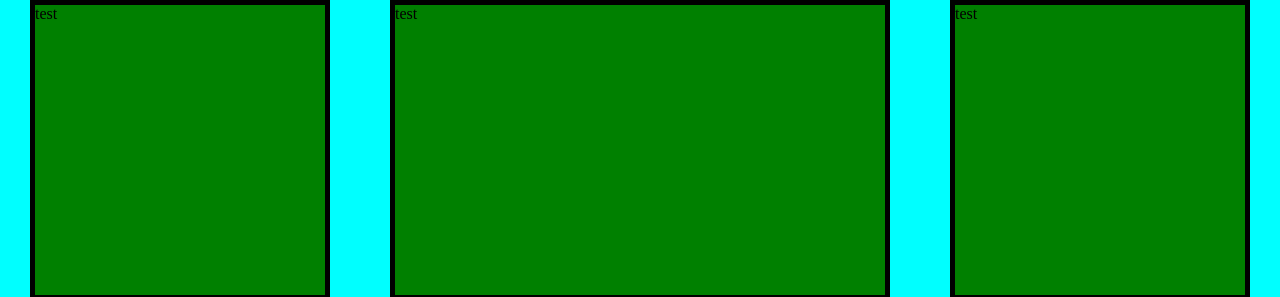
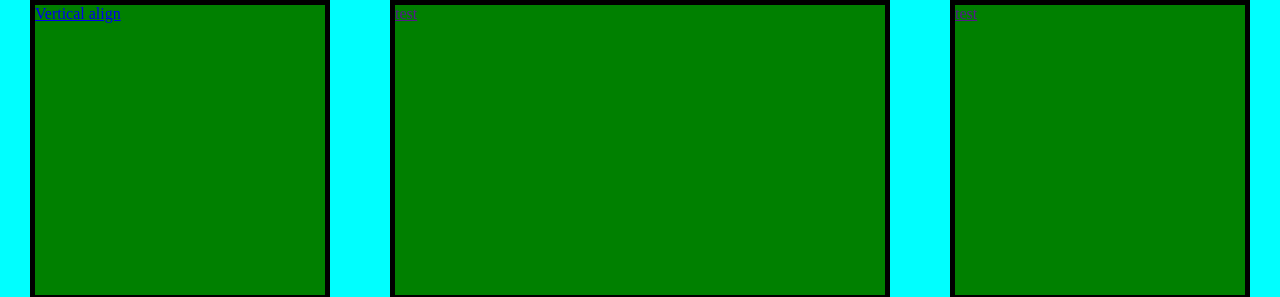
Before and after one commit to Harliamonti/flexbox, a plain HTML site: page index.html in a window 1280 px wide. Shown: the top 297 px of the page. Drawn offline with Linux system fonts and the light colour scheme.

Commit message:
Add boilerplate to vertical-align.html'

```diff
--- a/index.html
+++ b/index.html
@@ -10,9 +10,15 @@
 <body>
 
     <div class="flex-container">
-        <div class="flex-item">test</div>
-        <div id="big-flex-item"class="flex-item">test</div>
-        <div class="flex-item">test</div>
+        <div class="flex-item">
+            <a href="html/vertical-align.html">Vertical align</a>
+        </div>
+        <div id="big-flex-item"class="flex-item">
+            <a href="">test</a>
+        </div>
+        <div class="flex-item">
+            <a href="">test</a>
+        </div>
     </div>
 
     <div class="flex-container">
```
Also changed, not shown: html/vertical-align.html (added, +13 -0 lines).
